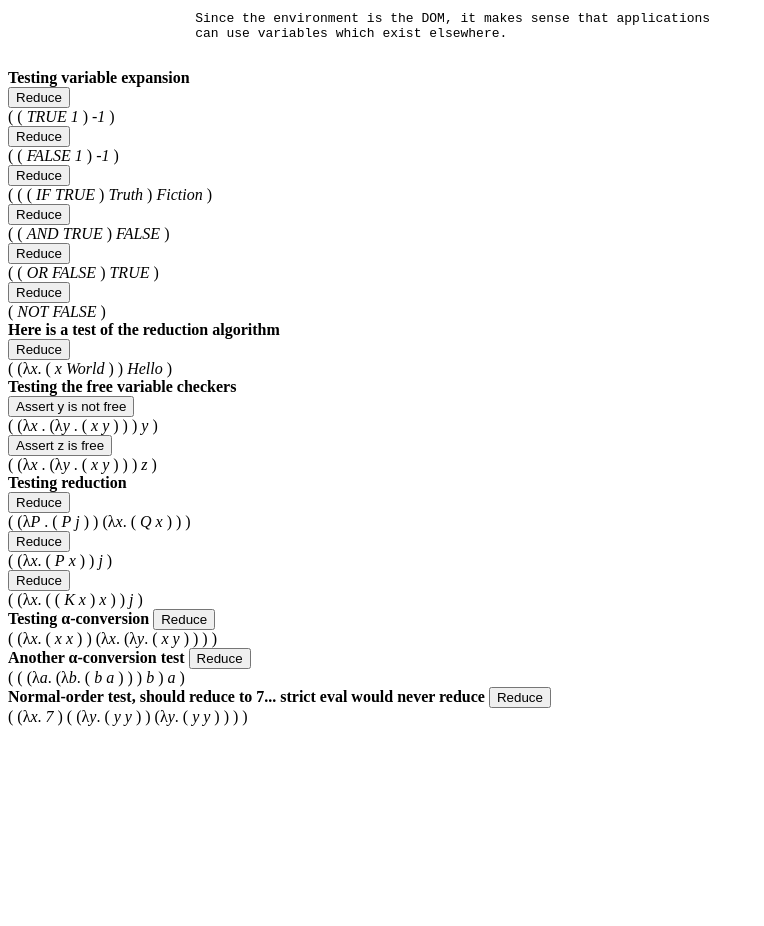
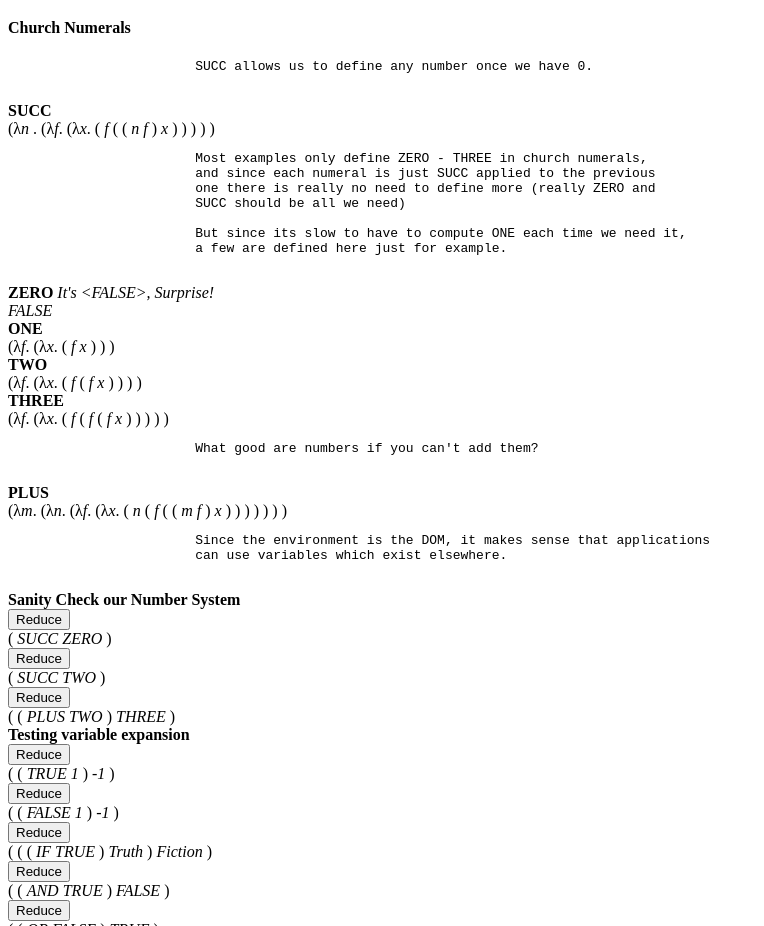
Before and after one commit to hellertime/lambda.js, a plain HTML site: page prelude.html in a window 1280 px wide. Shown: the part 758-1684 px from the top of the page, without its empty margins (0-764 px from the left). Before the commit the page ends 1492 px from the top, so only its background shows below. Drawn offline with Linux system fonts and the light colour scheme.

Commit message:
The reduction process needs revamping... church numerals are breaking on it. However it appears SUCC works, and I think PLUS will too, but well ... reduction

```diff
--- a/js/lambda.js
+++ b/js/lambda.js
@@ -250,7 +250,7 @@ function ()
 
 		if(this.var_p(expression))
 		{
-			console.log("No variable occurs bound in an expression consisting of a single variable or constant.");
+			// console.log("No variable occurs bound in an expression consisting of a single variable or constant.");
 			return false;
 		}
 
@@ -309,7 +309,8 @@ function ()
 		var redex = null;
 		if(this.application_p(node))
 		{
-			var head = this.application_head(node);
+			var head = this.application_head(node),
+					tail = this.application_tail(node);
 			if(this.abstraction_p(head))
 			{
 				redex = node;
@@ -322,13 +323,18 @@ function ()
 					this.substitute_term_in_expression(head,node,expansion);
 					redex = node;
 				}
+
+				if(this.application_p(tail) || this.abstraction_p(tail))
+				{
+					redex = this.find_next_redex(tail,environment);
+				}
 			}
 			else
 			{
 				redex = this.find_next_redex(head,environment);
 				if(!redex)
 				{
-					redex = this.find_next_redex(this.application_tail(node),environment);
+					redex = this.find_next_redex(tail,environment);
 				}
 			}
 		}
@@ -347,6 +353,30 @@ function ()
 		{
 			var abstraction = this.application_head(redex),
 					subst_term = this.application_tail(redex);
+
+			var expanded_var = null;
+			if(this.var_p(abstraction))
+			{
+				expanded_var = this.expand_var(abstraction,env);
+				if(this.var_p(expanded_var))
+				{
+					if(expanded_var === abstraction)
+					{
+						return null;
+					}
+
+					while(this.var_p(expanded_var))
+					{
+						abstraction = expanded_var;
+						expanded_var = this.expand_var(expanded_var,env);
+						if(abstraction === expanded_var)
+						{
+							return null;
+						}
+					}
+				}
+				abstraction = expanded_var;
+			}
 
 			while(this.occurs_bound(abstraction,subst_term))
 			{
--- a/prelude.html
+++ b/prelude.html
@@ -185,10 +185,211 @@
 			</dl>
 		</div>
 
+		<h4>Church Numerals</h4>
+
+		<pre>
+			SUCC allows us to define any number once we have 0.
+		</pre>
+
+		<strong>SUCC</strong>
+		<div id="SUCC" class="lambda-exp">
+			<dl>
+				<dt><var>n</var>
+				<dd>
+					<dl>
+						<dt><var>f</var></dt>
+						<dd>
+							<dl>
+								<dt><var>x</var></dt>
+								<dd>
+									<ol>
+										<li><var>f</var></li>
+										<li>
+											<ol>
+												<li>
+													<ol>
+														<li><var>n</var></li>
+														<li><var>f</var></li>
+													</ol>
+												</li>
+												<li><var>x</var></li>
+											</ol>
+										</li>
+									</ol>
+								</dd>
+							</dl>
+						</dd>
+					</dl>
+				</dd>
+			</dl>
+		</div>
+
+		<pre>
+			Most examples only define ZERO - THREE in church numerals,
+			and since each numeral is just SUCC applied to the previous
+			one there is really no need to define more (really ZERO and
+			SUCC should be all we need)
+
+			But since its slow to have to compute ONE each time we need it,
+			a few are defined here just for example.
+		</pre>
+
+		<strong>ZERO</strong>
+		<em>It's &lt;FALSE&gt;, Surprise!</em>
+		<div id="ZERO" class="lambda-exp">
+			<var>FALSE</var>
+		</div>
+
+		<strong>ONE</strong>
+		<div id="ONE" class="lambda-exp">
+			<dl>
+				<dt><var>f</var></dt>
+				<dd>
+					<dl>
+						<dt><var>x</var></dt>
+						<dd>
+							<ol>
+								<li><var>f</var></li>
+								<li><var>x</var></li>
+							</ol>
+						</dd>
+					</dl>
+				</dd>
+			</dl>
+		</div>
+
+		<strong>TWO</strong>
+		<div id="TWO" class="lambda-exp">
+			<dl>
+				<dt><var>f</var></dt>
+				<dd>
+					<dl>
+						<dt><var>x</var></dt>
+						<dd>
+							<ol>
+								<li><var>f</var></li>
+								<li>
+									<ol>
+										<li><var>f</var></li>
+										<li><var>x</var></li>
+									</ol>
+								</li>
+							</ol>
+						</dd>
+					</dl>
+				</dd>
+			</dl>
+		</div>
+
+		<strong>THREE</strong>
+		<div id="THREE" class="lambda-exp">
+			<dl>
+				<dt><var>f</var></dt>
+				<dd>
+					<dl>
+						<dt><var>x</var></dt>
+						<dd>
+							<ol>
+								<li><var>f</var></li>
+								<li>
+									<ol>
+										<li><var>f</var></li>
+										<li>
+											<ol>
+												<li><var>f</var></li>
+												<li><var>x</var></li>
+											</ol>
+										</li>
+									</ol>
+								</li>
+							</ol>
+						</dd>
+					</dl>
+				</dd>
+			</dl>
+		</div>
+
+		<pre>
+			What good are numbers if you can't add them?
+		</pre>
+
+		<strong>PLUS</strong>
+		<div id="PLUS" class="lambda-exp">
+			<dl>
+				<dt><var>m</var></dt>
+				<dd>
+					<dl>
+						<dt><var>n</var></dt>
+						<dd>
+							<dl>
+								<dt><var>f</var></dt>
+								<dd>
+									<dl>
+										<dt><var>x</var></dt>
+										<dd>
+											<ol>
+												<li><var>n</var></li>
+												<li>
+													<ol>
+														<li><var>f</var></li>
+														<li>
+															<ol>
+																<li>
+																	<ol>
+																		<li><var>m</var></li>
+																		<li><var>f</var></li>
+																	</ol>
+																</li>
+																<li><var>x</var>
+															</ol>
+														</li>
+													</ol>
+												</li>
+											</ol>
+										</dd>
+									</dl>
+								</dd>
+							</dl>
+						</dd>
+					</dl>
+				</dd>
+			</dl>
+		</div>
+
 		<pre>
 			Since the environment is the DOM, it makes sense that applications
 			can use variables which exist elsewhere.
 		</pre>
+
+		<strong>Sanity Check our Number System</strong><br />
+		<button onclick="prelude.compute_toplevel(document.getElementById('SUCC-ZERO-test'))">Reduce</button>
+		<div id="SUCC-ZERO-test" class="lambda-exp">
+			<ol>
+				<li><var>SUCC</var></li>
+				<li><var>ZERO</var></li>
+			</ol>
+		</div>
+
+		<button onclick="prelude.compute_toplevel(document.getElementById('SUCC-TWO-test'))">Reduce</button>
+		<div id="SUCC-TWO-test" class="lambda-exp">
+			<ol>
+				<li><var>SUCC</var></li>
+				<li><var>TWO</var></li>
+			</ol>
+		</div>
+
+		<button onclick="prelude.compute_toplevel(document.getElementById('PLUS-test'))">Reduce</button>
+		<div id="PLUS-test" class="lambda-exp">
+			<ol>
+				<li>
+					<ol>
+						<li><var>PLUS</var></li>
+						<li><var>TWO</var></li>
+					</ol>
+				</li>
+				<li><var>THREE</var></li>
+			</ol>
+		</div>
 
 		<strong>Testing variable expansion</strong><br />
 		<button onclick="prelude.compute_toplevel(document.getElementById('TRUE-test'))">Reduce</button>
```
